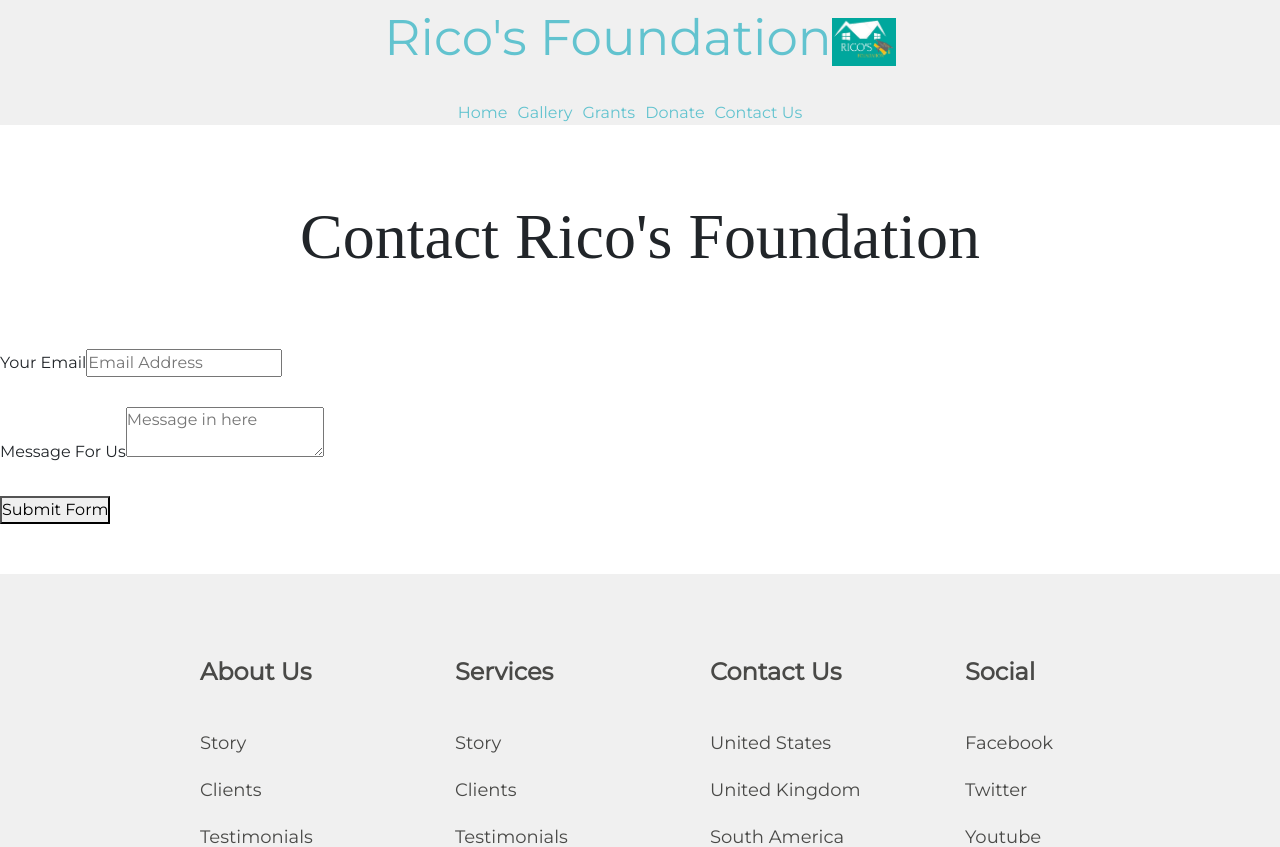
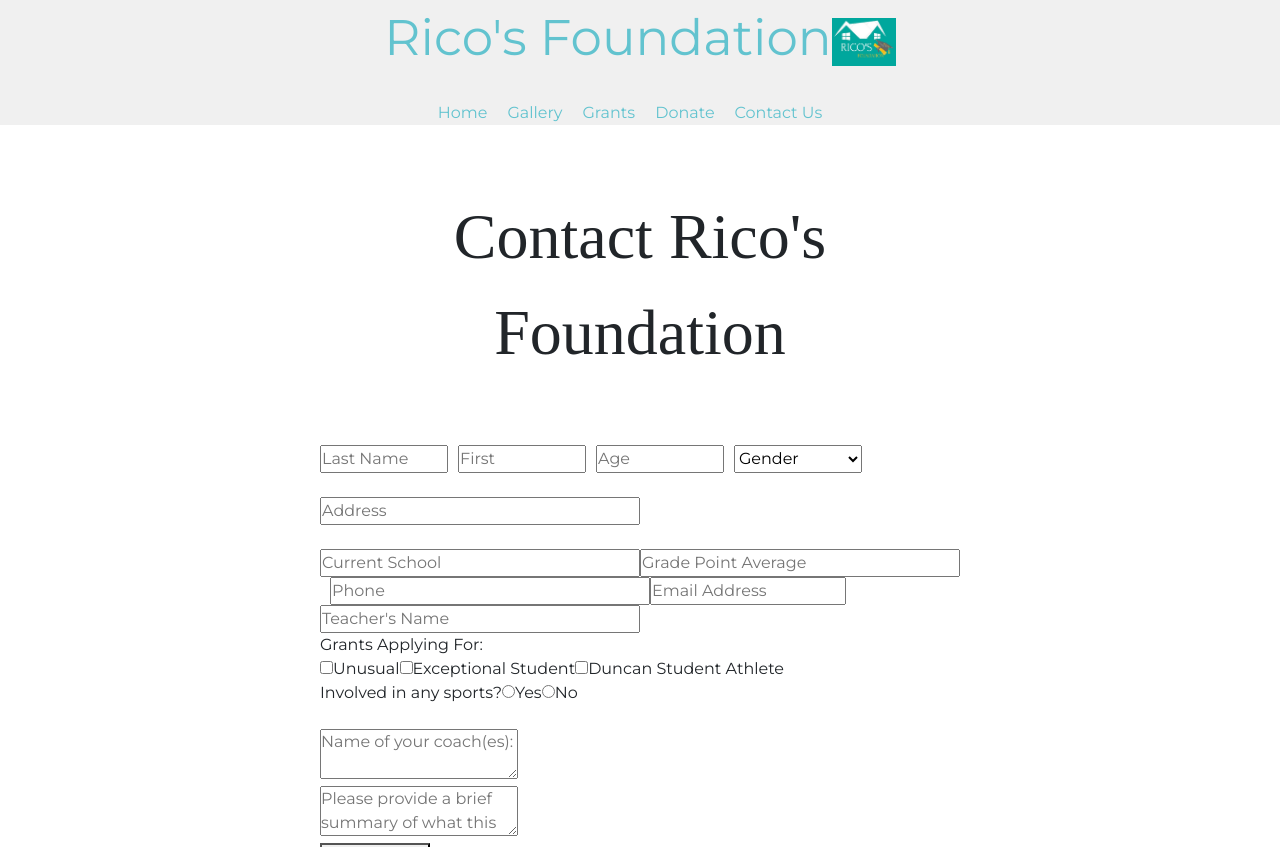
Before and after one commit to thaomo/AymarFE, a React (Create React App) app: page /ContactUs in a window 1280 px wide. Shown: the top 847 px of the page. Built offline with nearby package versions, Linux system fonts and the light colour scheme.

Commit message:
update fields in form.jsx

```diff
--- a/package.json
+++ b/package.json
@@ -2,7 +2,7 @@
   "name": "my-app",
   "version": "0.1.0",
   "private": true,
-  "proxy": "http://localhost:3001",
+  "proxy": "http://localhost:3000",
   "dependencies": {
     "@fortawesome/fontawesome-free": "^6.0.0",
     "@fortawesome/fontawesome-svg-core": "^1.3.0",
--- a/src/pages/Contact_Us/ContactUs.jsx
+++ b/src/pages/Contact_Us/ContactUs.jsx
@@ -4,7 +4,7 @@ import Form from './Form'
 function ContactUs() {
     return (
         <div>
-            <div className="header">Contact Rico&apos;s Foundation</div>
+            <div style={{ margin: "auto", width: "50%" }} className="header">Contact Rico&apos;s Foundation</div>
             <Form />
         </div>
     )
--- a/src/pages/Contact_Us/Form.jsx
+++ b/src/pages/Contact_Us/Form.jsx
@@ -1,16 +1,29 @@
 import React, { useState } from "react";
-import './ContactUs.css'
+import './form.css'
 import axios from "axios"
 
 function Form() {
 
   const [input, setInput] = useState({
+    lName: '',
+    fName: '',
+    age: '',
+    address: '',
+    gender: '',
+    currentSchool: '',
+    gpa: '',
+    phone: '',
     email: '',
+    teacherName: '',
+    grantsApplyingFor: '',
+    sportsInvolved: '',
+    listOfSports: '',
+    coachName: '',
     message: '',
   })
 
   function handleChange(event) {
-    const {name, value} = event.target;
+    const { name, value } = event.target;
 
     setInput(prevInput => {
       return {
@@ -20,10 +33,23 @@ function Form() {
     })
   }
 
-  function handleClick(event){
+  function handleClick(event) {
     event.preventDefault();
     const newForm = {
+      lName: input.lName,
+      fName: input.fName,
+      address: input.address,
+      age: input.age,
+      gender: input.gender,
+      currentSchool: input.currentSchool,
+      gpa: input.gpa,
+      phone: input.phone,
       email: input.email,
+      teacherName: input.teacherName,
+      grantsApplyingFor: input.grantsApplied,
+      sportsInvolved: input.sportsInvolved,
+      listOfSports: input.listOfSports,
+      coachName: input.coachName,
       message: input.message,
     }
 
@@ -35,14 +61,109 @@ function Form() {
     <div>
       <div className="flex flex-col items-center justify-center bg-gray-200"></div>
       <div className="w-full max-w-sm m-auto flex flex-col my-32">
-        <form>
-
-          <div className="mb-4 center-block">
+        <form style={{ width: "50%", margin: "auto" }}>
+          <span>
+            <input
+              style={{ width: "20%" }}
+              className="form-group"
+              autoComplete="off"
+              type="text"
+              name="lName"
+              placeholder="Last Name"
+              onChange={handleChange}
+              value={input.lName}
+              required
+            />
+            <input
+              style={{ width: "20%", marginLeft: "10px" }}
+              className="form-group"
+              autoComplete="off"
+              type="text"
+              name="fName"
+              placeholder="First"
+              onChange={handleChange}
+              value={input.fName}
+              required
+            />
+            <input
+              style={{ width: "20%", marginLeft: "10px" }}
+              className="form-group"
+              autoComplete="off"
+              type="text"
+              name="age"
+              placeholder="Age"
+              onChange={handleChange}
+              value={input.age}
+              required
+            />
+            <select style={{ width: "20%", height: "28px", marginLeft: "10px" }}>
+              <option default value="gender">
+                Gender
+              </option>
+              <option value="male">
+                Male
+              </option>
+              <option value="female">
+                Female
+              </option>
+            </select>
+          </span>
+          <br></br>
+          <br></br>
+          <div>
+            <input
+              style={{ width: "50%", margin: "auto" }}
+              className="form-group"
+              autoComplete="off"
+              type="text"
+              name="address"
+              placeholder="Address"
+              onChange={handleChange}
+              value={input.address}
+              required
+            />
+          </div>
+          <br></br>
+          <span>
+            <input
+              style={{ width: "50%" }}
+              className="form-group"
+              autoComplete="off"
+              type="text"
+              name="currentSchool"
+              placeholder="Current School"
+              onChange={handleChange}
+              value={input.currentSchool}
+              required
+            />
+            <input
+              style={{ width: "50%" }}
+              className="form-group"
+              autoComplete="off"
+              type="text"
+              name="Grade Point Average"
+              placeholder="Grade Point Average"
+              onChange={handleChange}
+              value={input.gpa}
+              required
+            />
+          </span>
+          <span>
+            <input
+              style={{ width: "50%" }}
+              className="form-group"
+              autoComplete="off"
+              type="text"
+              name="phone"
+              placeholder="Phone"
+              onChange={handleChange}
+              value={input.phone}
+              required
+            />
             <label
               className="block text-gray-700 text-sm font-bold mb-2 text-center"
               htmlFor="Email"
             >
-              Your Email
             </label>
             <input
               className="form-group"
@@ -54,14 +175,104 @@ function Form() {
               value={input.email}
               required
             />
+          </span>
+          <input
+            style={{ width: "50%" }}
+            className="form-group"
+            autoComplete="off"
+            type="text"
+            name="teacherName"
+            placeholder="Teacher's Name"
+            onChange={handleChange}
+            value={input.teacherName}
+            required
+          />
+          <br></br>
+          <span>
+
+            <label>Grants Applying For:</label>
+            <br></br>
+            <input
+              className="form-group"
+              autoComplete="off"
+              type="checkbox"
+              name="unusual"
+              placeholder="Grants Applying For"
+              onChange={handleChange}
+              value={input.grantsApplied}
+              required
+            />
+            <label>Unusual</label>
+            <input
+              className="form-group"
+              autoComplete="off"
+              type="checkbox"
+              name="exceptional"
+              placeholder="Grants Applying For"
+              onChange={handleChange}
+              value={input.grantsApplied}
+              required
+            />
+            <label>Exceptional Student</label>
+            <input
+              className="form-group"
+              autoComplete="off"
+              type="checkbox"
+              name="studentAthlete"
+              placeholder="Grants Applying For"
+              onChange={handleChange}
+              value={input.grantsApplied}
+              required
+            />
+            <label>Duncan Student Athlete</label>
+          </span>
+          <br></br>
+          <span>
+            <label>Involved in any sports?</label>
+            <input
+              className="form-group"
+              id="yes"
+              type={"radio"}
+              name="yes"
+              onChange={handleChange}
+              value="yes"
+            />
+            <label htmlFor="yes">Yes</label>
+            <input
+              className="form-group"
+              id="no"
+              type={"radio"}
+              name="no"
+              onChange={handleChange}
+              value="no"
+            />
+            <label htmlFor="no">No</label>
+
+          </span>
+
+          <br></br>
+          <br></br>
+          <div >
+            <label
+              htmlFor="coachName"
+            >
+            </label>
+            <textarea
+              className="form-group"
+              autoComplete="off"
+              type="text"
+              onChange={handleChange}
+              name="coachName"
+              placeholder="Name of your coach(es):"
+              value={input.coachName}
+            />
           </div>
 
-          <div className="mb-4">
+          <div >
             <label
               className="block text-gray-700 text-sm text-center font-bold mb-2"
               htmlFor="message"
             >
-              Message For Us
             </label>
             <textarea
               className="form-group"
@@ -69,7 +280,7 @@ function Form() {
               type="text"
               onChange={handleChange}
               name="message"
-            placeholder="Message in here"
+              placeholder="Please provide a brief summary of what this grant will help you with."
               value={input.message}
             />
           </div>
--- a/src/pages/Contact_Us/ContactUs.css
+++ b/src/pages/Contact_Us/form.css
@@ -3,3 +3,7 @@
     margin-right: auto !important;
     margin-left: auto !important;
 }
+
+span + span {
+    margin-left: 10px;
+}
```
Lines whose indentation alone changed are shown as unchanged.
